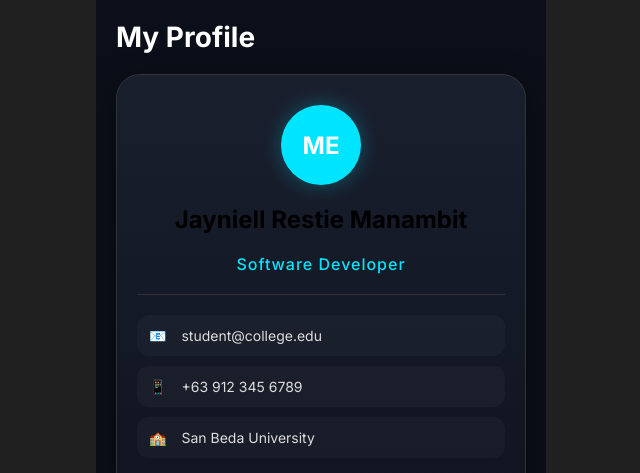
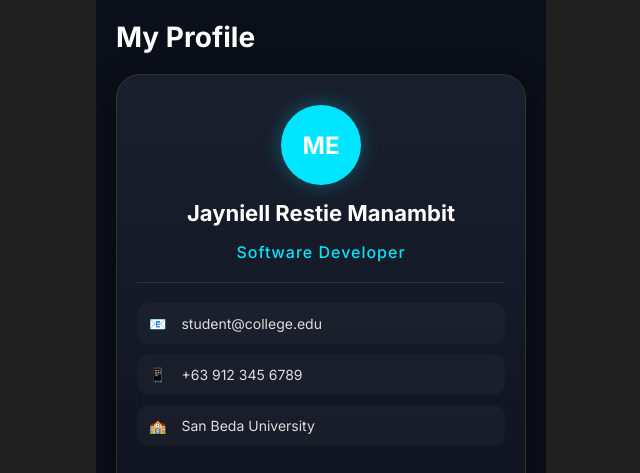
Before and after one commit to Gabrielle018/Business-Card-AR, a plain HTML site: page index.html in a window 1280 px wide. Both pictures are taken after a click on the element "Profile". Shown: the top 473 px of the page, without its empty margins (319-959 px from the left). Drawn offline with Linux system fonts and the light colour scheme.

Commit message:
Font profile color

```diff
--- a/style.css
+++ b/style.css
@@ -117,6 +117,14 @@ body {
     padding: 30px 20px; text-align: center;
     box-shadow: 0 10px 30px rgba(0,0,0,0.5);
 }
+
+.profile-card h2 {
+    color: white;
+    margin-top: 10px;
+    margin-bottom: 5px;
+    font-size: 22px; /* Adjust size as needed */
+}
+
 .avatar-circle {
     width: 80px; height: 80px; border-radius: 50%; margin: 0 auto 15px;
     background: #00E5FF; color: white; font-size: 24px; font-weight: bold;
```
